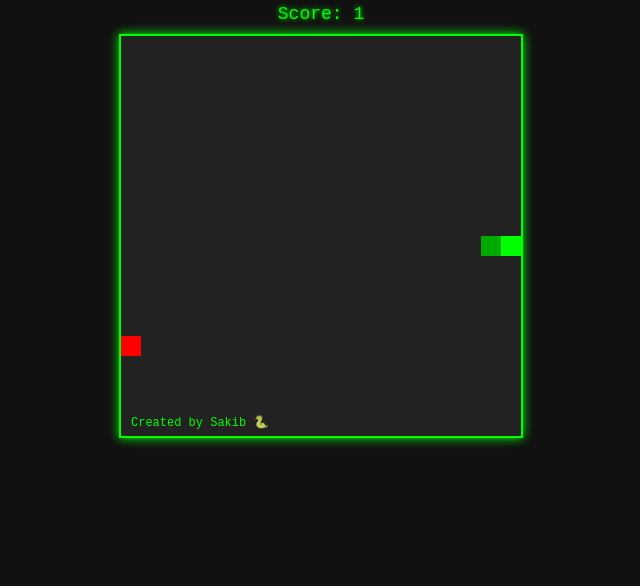
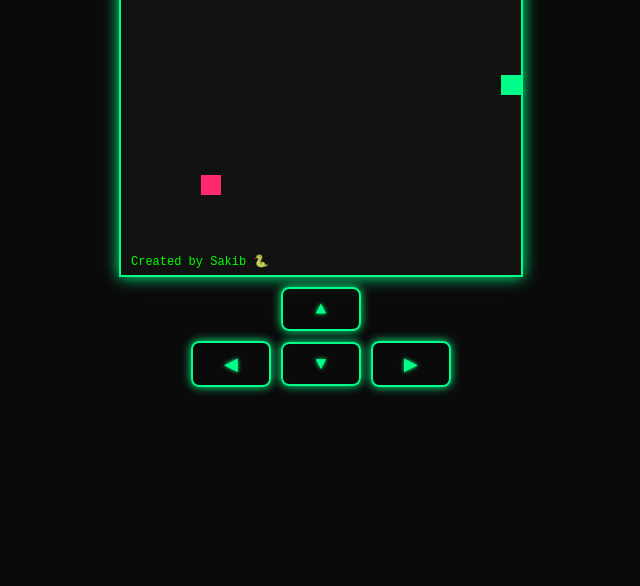
Before and after one commit to mdsalehsakib/snake, a plain HTML site: page index.html in a window 1280 px wide. Shown: the part 214-800 px from the top of the page, without its empty margins (319-959 px from the left). Drawn offline with Linux system fonts and the light colour scheme.

Commit message:
Update index.html

```diff
--- a/index.html
+++ b/index.html
@@ -3,41 +3,96 @@
 <head>
   <meta charset="UTF-8" />
   <title>Snake by Sakib</title>
+  <meta name="viewport" content="width=device-width, initial-scale=1.0" />
   <style>
+    :root {
+      --neon-green: #00ff88;
+      --neon-red: #ff2a6d;
+      --bg-dark: #0a0a0a;
+    }
+
     body {
       margin: 0;
-      background: #111;
-      color: #0f0;
-      font-family: monospace;
+      background: var(--bg-dark);
+      color: var(--neon-green);
+      font-family: 'Courier New', monospace;
       display: flex;
       flex-direction: column;
       align-items: center;
+      justify-content: flex-start;
+      height: 100vh;
+      overflow: hidden;
+    }
+
+    h1 {
+      margin-top: 10px;
+      font-size: 1.5em;
+      letter-spacing: 2px;
+      color: var(--neon-green);
+      text-shadow: 0 0 8px var(--neon-green);
+    }
+
+    #score {
+      margin: 5px 0;
+      font-size: 1.2em;
+      text-shadow: 0 0 4px var(--neon-green);
+    }
+
+    canvas {
+      background: #111;
+      border: 2px solid var(--neon-green);
+      box-shadow: 0 0 15px var(--neon-green);
+    }
+
+    .controls {
+      margin-top: 10px;
+      display: grid;
+      grid-template-columns: 80px 80px 80px;
+      gap: 10px;
       justify-content: center;
-      height: 100vh;
+      align-items: center;
     }
-    h1 {
-      color: #0f0;
-      margin-bottom: 10px;
-      letter-spacing: 2px;
-      text-shadow: 0 0 5px #0f0;
+
+    .btn {
+      background: transparent;
+      border: 2px solid var(--neon-green);
+      color: var(--neon-green);
+      font-size: 18px;
+      padding: 10px;
+      border-radius: 8px;
+      text-align: center;
+      text-shadow: 0 0 4px var(--neon-green);
+      box-shadow: 0 0 10px var(--neon-green);
+      user-select: none;
     }
-    canvas {
-      background: #222;
-      border: 2px solid #0f0;
-      box-shadow: 0 0 10px #0f0;
+
+    .btn:active {
+      background-color: var(--neon-green);
+      color: #000;
+      box-shadow: 0 0 20px var(--neon-green);
     }
-    #score {
-      color: #0f0;
-      font-size: 18px;
-      margin: 10px 0;
-      text-shadow: 0 0 5px #0f0;
+
+    @media (max-width: 500px) {
+      canvas {
+        width: 90vw;
+        height: 90vw;
+      }
     }
   </style>
 </head>
 <body>
-  <h1>🐍 SNAKE by Sakib</h1>
+  <h1>🐍 Snake by Sakib</h1>
   <div id="score">Score: 0</div>
   <canvas id="game" width="400" height="400"></canvas>
+
+  <div class="controls">
+    <div></div>
+    <div class="btn" onclick="setDirection('UP')">▲</div>
+    <div></div>
+    <div class="btn" onclick="setDirection('LEFT')">◀</div>
+    <div class="btn" onclick="setDirection('DOWN')">▼</div>
+    <div class="btn" onclick="setDirection('RIGHT')">▶</div>
+  </div>
 
   <script>
     const canvas = document.getElementById("game");
@@ -47,31 +102,36 @@
     const box = 20;
     const canvasSize = 20;
     let score = 0;
+    let direction = "RIGHT";
+    let gameSpeed = 200;
+    let gameInterval;
 
     let snake = [{ x: 9 * box, y: 10 * box }];
-    let food = {
-      x: Math.floor(Math.random() * canvasSize) * box,
-      y: Math.floor(Math.random() * canvasSize) * box,
-    };
+    let food = randomFood();
 
-    let direction = "RIGHT";
-    let gameSpeed = 200; // initial speed in ms
-    let gameInterval;
+    function setDirection(dir) {
+      if (dir === "LEFT" && direction !== "RIGHT") direction = "LEFT";
+      else if (dir === "UP" && direction !== "DOWN") direction = "UP";
+      else if (dir === "RIGHT" && direction !== "LEFT") direction = "RIGHT";
+      else if (dir === "DOWN" && direction !== "UP") direction = "DOWN";
+    }
 
     document.addEventListener("keydown", (event) => {
-      if (event.key === "ArrowLeft" && direction !== "RIGHT") direction = "LEFT";
-      else if (event.key === "ArrowUp" && direction !== "DOWN") direction = "UP";
-      else if (event.key === "ArrowRight" && direction !== "LEFT") direction = "RIGHT";
-      else if (event.key === "ArrowDown" && direction !== "UP") direction = "DOWN";
+      if (event.key === "ArrowLeft") setDirection("LEFT");
+      if (event.key === "ArrowUp") setDirection("UP");
+      if (event.key === "ArrowRight") setDirection("RIGHT");
+      if (event.key === "ArrowDown") setDirection("DOWN");
     });
 
-    function placeFood() {
+    function randomFood() {
+      let food;
       do {
         food = {
           x: Math.floor(Math.random() * canvasSize) * box,
           y: Math.floor(Math.random() * canvasSize) * box,
         };
       } while (snake.some((segment) => segment.x === food.x && segment.y === food.y));
+      return food;
     }
 
     function draw() {
@@ -82,14 +142,14 @@
       ctx.font = "12px monospace";
       ctx.fillText("Created by Sakib 🐍", 10, canvas.height - 10);
 
-      // Draw snake
+      // Snake
       for (let i = 0; i < snake.length; i++) {
-        ctx.fillStyle = i === 0 ? "#0f0" : "#0a0";
+        ctx.fillStyle = i === 0 ? "#00ff88" : "#007744";
         ctx.fillRect(snake[i].x, snake[i].y, box, box);
       }
 
-      // Draw food
-      ctx.fillStyle = "#f00";
+      // Food
+      ctx.fillStyle = "#ff2a6d";
       ctx.fillRect(food.x, food.y, box, box);
 
       let headX = snake[0].x;
@@ -100,17 +160,14 @@
       if (direction === "UP") headY -= box;
       if (direction === "DOWN") headY += box;
 
-      // Check collisions: wall or self
       if (
-        headX < 0 ||
-        headX >= canvas.width ||
-        headY < 0 ||
-        headY >= canvas.height ||
-        snake.some((segment) => segment.x === headX && segment.y === headY)
+        headX < 0 || headX >= canvas.width ||
+        headY < 0 || headY >= canvas.height ||
+        snake.some(seg => seg.x === headX && seg.y === headY)
       ) {
         clearInterval(gameInterval);
         setTimeout(() => {
-          alert(`💀 Game Over, Sakib! Your Score: ${score}`);
+          alert(`💀 Game Over, Brat! Your Score: ${score}`);
           location.reload();
         }, 100);
         return;
@@ -121,9 +178,7 @@
       if (headX === food.x && headY === food.y) {
         score++;
         scoreDisplay.textContent = "Score: " + score;
-        placeFood();
-
-        // Speed up: reduce interval but keep a minimum speed
+        food = randomFood();
         if (gameSpeed > 50) {
           gameSpeed -= 10;
           clearInterval(gameInterval);
```
